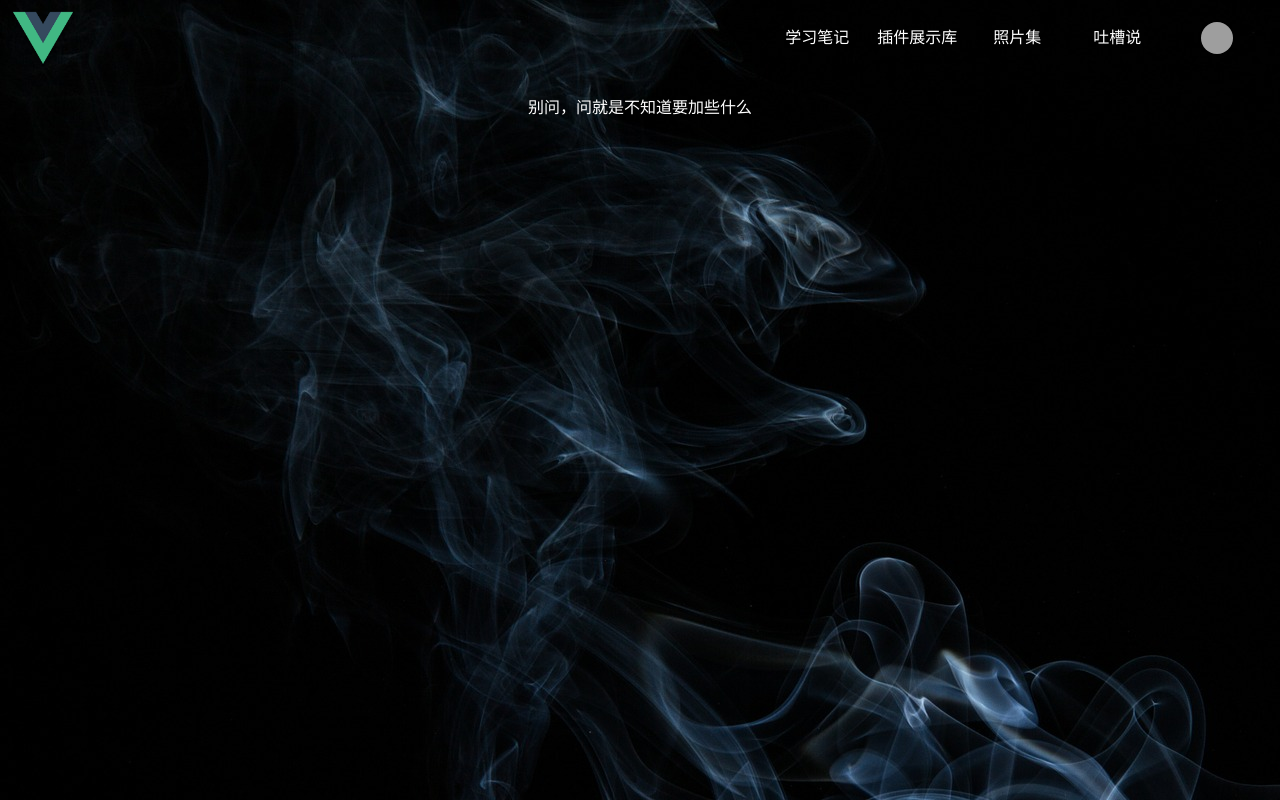
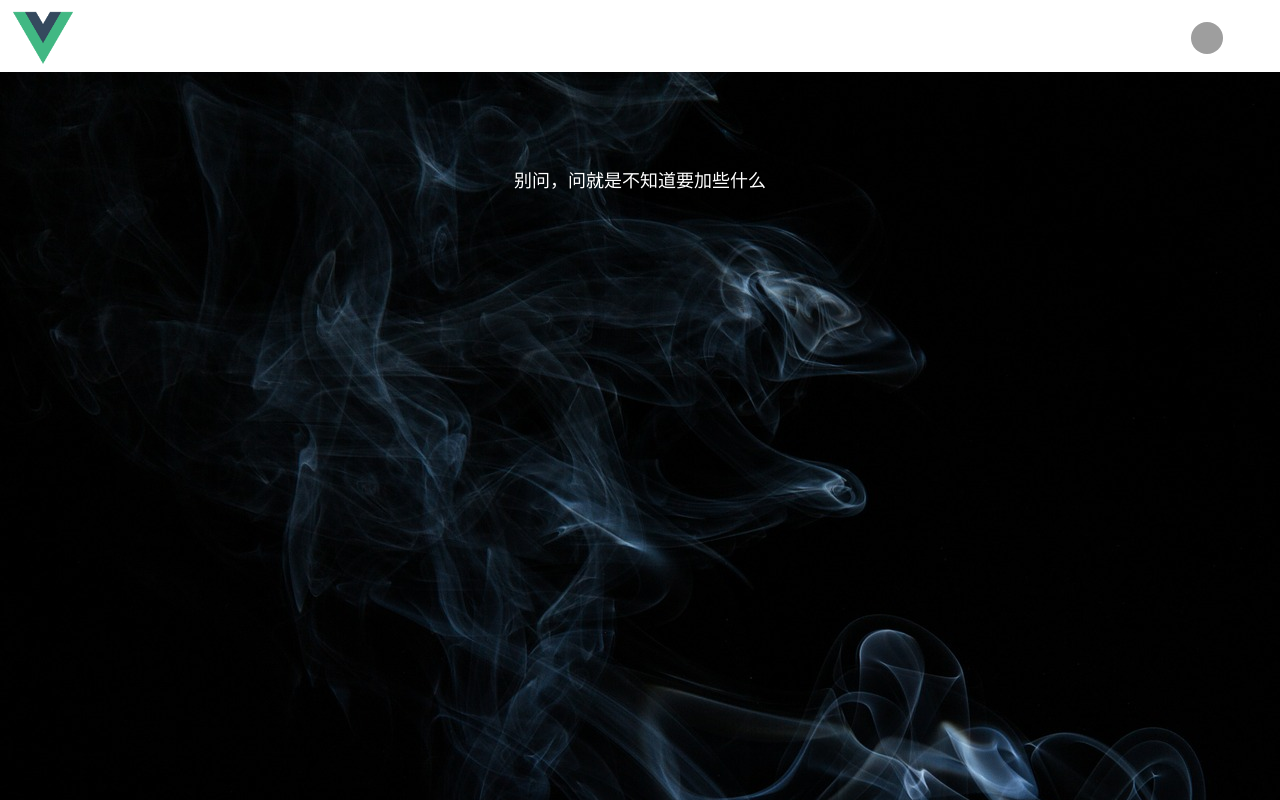
Before and after one commit to xzh97/xzh-blog, a Vue app: page /#/home in a window 1280 px wide. Shown: the top 800 px of the page. Built offline with nearby package versions, Linux system fonts and the light colour scheme; grey boxes are pictures that could not be loaded.

Commit message:
blog page

```diff
--- a/src/App.vue
+++ b/src/App.vue
@@ -1,7 +1,7 @@
 <template>
     <div id="app">
       <header-comp></header-comp>
-      <router-view></router-view>
+      <content-comp></content-comp>
       <footer-comp></footer-comp>
     </div>
 </template>
@@ -9,18 +9,20 @@
 <script>
 import HeaderComp from "./components/base/header/index";
 import FooterComp from './components/base/footer/index';
+import ContentComp from './components/base/content/index';
 export default {
     name: "app",
     components: {
         HeaderComp,
         FooterComp,
+        ContentComp
     },
 };
 </script>
 
 <style lang='scss' scoped>
+
 #app {
     width: 100%;
-
 }
 </style>
--- /dev/null
+++ b/src/components/base/content/index.vue
@@ -0,0 +1,17 @@
+<template>
+    <div class="content-wrapper">
+      <router-view></router-view>
+    </div>
+</template>
+
+<script>
+export default {
+
+}
+</script>
+
+<style lang="scss" scoped>
+.content-wrapper{
+    margin-top: 76px;
+}
+</style>
--- a/src/components/base/header/index.vue
+++ b/src/components/base/header/index.vue
@@ -1,9 +1,9 @@
 <template>
-    <div class="header-wrapper" :class="{'header-fixed':scrollTop > 20}">
+    <div class="header-wrapper" :class="{'header-fixed':isFixed }">
         <div class="header-left">
             <img class="logo" :src="imgs.logo" alt="">
         </div>
-        <div class="header-right" :style="navWidth">
+        <div class="header-right">
             <ul class="nav">
                 <li class="nav-item" v-for="item in navList" :key="item.key" @click="goTo(item.path)">{{item.title}}</li>
                 <li class="nav-item user-info" :key="'user'">
@@ -31,32 +31,25 @@
                 {
                     title:'学习笔记',
                     key:'blog',
-                    path:'/home/blog',
+                    path:'/blog/list',
                 },
                 {
                     title:'插件展示库',
                     key:'plugins',
-                    path:'/home/plugins',
+                    path:'/plugins',
                 },
                 {
                     title:'照片集',
                     key:'photos',
-                    path:'/home/photos',
+                    path:'/photos',
                 },
                 {
                     title:'吐槽说',
                     key:'tuCao',
-                    path:'/home/tuCao',
+                    path:'/tucao',
                 },
             ]
         }
-    },
-    computed:{
-        navWidth(){
-            let { navList } = this;
-            return { width:100 * (navList.length + 1) + 'px'}
-        }
-
     },
     mounted(){
         this.$nextTick( () => {
@@ -71,6 +64,12 @@
             　　this.scrollTop = (bodyScrollTop - documentScrollTop > 0) ? bodyScrollTop : documentScrollTop;
             }
         })
+    },
+    computed:{
+        isFixed(){
+            let { scrollTop, $route } = this;
+            return scrollTop > 20 || $route.name !== 'home';
+        }
     },
     methods:{
         goTo(path){
@@ -91,11 +90,6 @@
     align-items: center;
     justify-content: space-between;
 
-    position: fixed;
-    top: 0;
-    left: 0;
-    z-index: 100;
-
     .header-left{
         width: 60px;
         height: 60px;
@@ -105,16 +99,16 @@
         }
     }
     .header-right{
+        margin-right: 20px;
         height: 60px;
         .nav{
-            width: 100%;
             height: 100%;
 
             display: flex;
             align-items: center;
             justify-content: space-around;
             .nav-item{
-                width: 20%;
+                padding: 0 20px;
                 height: 100%;
                 line-height: 60px;
                 text-align: center;
@@ -129,6 +123,7 @@
                 color: #cccccc;
             }
             .user-info{
+                width:40px;
                 display: flex;
                 justify-content: space-around;
                 align-items: center;
@@ -152,6 +147,11 @@
     }
 }
 .header-fixed{
+    position: fixed;
+    top: 0;
+    left: 0;
+    z-index: 100;
+
     background: #292b2c !important;
     box-shadow: 0px 2px 2px rgba(255, 255, 255, 0.2);
 }
--- /dev/null
+++ b/src/routes/blogs/index.js
@@ -0,0 +1,24 @@
+const blogsList = () => import('@/views/blogs/list/index');
+const blogsDetail = () => import('@/views/blogs/list/index');
+const addBlog = () => import('@/views/blogs/list/index');
+const routes = [
+    {
+        path:'/blog/list',
+        name: 'blogList',
+        component:blogsList,
+        meta:{},
+    },
+    {
+        path:'/blog/detail',
+        name: 'blogDetail',
+        component:blogsDetail,
+        meta:{},
+    },
+    {
+        path:'/blog/new',
+        name: 'addBlog',
+        component:addBlog,
+        meta:{},
+    },
+]
+export default routes;
--- a/src/routes/index.js
+++ b/src/routes/index.js
@@ -1,5 +1,7 @@
 import Vue from 'vue';
 import vueRouter from 'vue-router';
+
+import blogsRoute from './blogs/index';
 
 Vue.use(vueRouter);
 
@@ -18,5 +20,6 @@
         name:'home'
     },
 ];
+routes.push(...blogsRoute);
 
 export default new vueRouter({routes});
--- a/src/styles/common.scss
+++ b/src/styles/common.scss
@@ -19,8 +19,8 @@
 	margin: 0;
 	padding: 0;
 	border: 0;
-	font-size: 100%;
-	font: inherit;
+	font-size: 18px;
+	font-weight: normal;
 	vertical-align: baseline;
 }
 div{
--- /dev/null
+++ b/src/styles/mixin.scss
@@ -0,0 +1,17 @@
+/**
+* sass的常用的
+*/
+
+// 两端对齐
+@mixin fac(){
+    display: flex;
+    justify-content: space-around;
+    align-items: center;
+}
+
+// 间隔对齐
+@mixin fbc(){
+    display: flex;
+    justify-content: space-between;
+    align-items: center;
+}
--- /dev/null
+++ b/src/views/blogs/list/index.vue
@@ -0,0 +1,49 @@
+<template>
+    <div class="blogs-wrapper">
+        <div class="blogs-inner">
+            <header class="header">
+                <div class="header-left">
+                    <h4 class="header-title">xzh的学习笔记</h4>
+                </div>
+                <div class="header-right">
+                    <button>管理笔记</button>
+                </div>
+            </header>
+            <div class="user-blogs-info"></div>
+            <div class="blogs"></div>
+        </div>
+    </div>
+</template>
+
+<script>
+export default {
+
+}
+</script>
+
+<style lang='scss' scoped>
+@import '../../../styles/mixin.scss';
+    .blogs-wrapper{
+        width: 100%;
+        min-height: 1000px;
+        background: url('../../../assets/images/bg3.jpg') no-repeat;
+
+        display: flex;
+        justify-content: center;
+
+        color: #ffffff;
+        .blogs-inner{
+            width: 80%;
+            .header{
+                width: 100%;
+                height: 80px;
+                @include fbc;
+                .header-title{
+                    font-size: 24px;
+                    line-height: 30px;
+                    font-weight: 500;
+                }
+            }
+        }
+    }
+</style>
--- a/src/views/home/index.vue
+++ b/src/views/home/index.vue
@@ -14,6 +14,7 @@
     .home-wrapper{
         width: 100%;
         height: 1080px;
+        margin-top: -80px;
         background: url('../../assets/images/bg3.jpg');
         color: #ffffff;
         p{
```
Also changed, not shown: src/components/base/sidebar/index.vue (added, +13 -0 lines).
